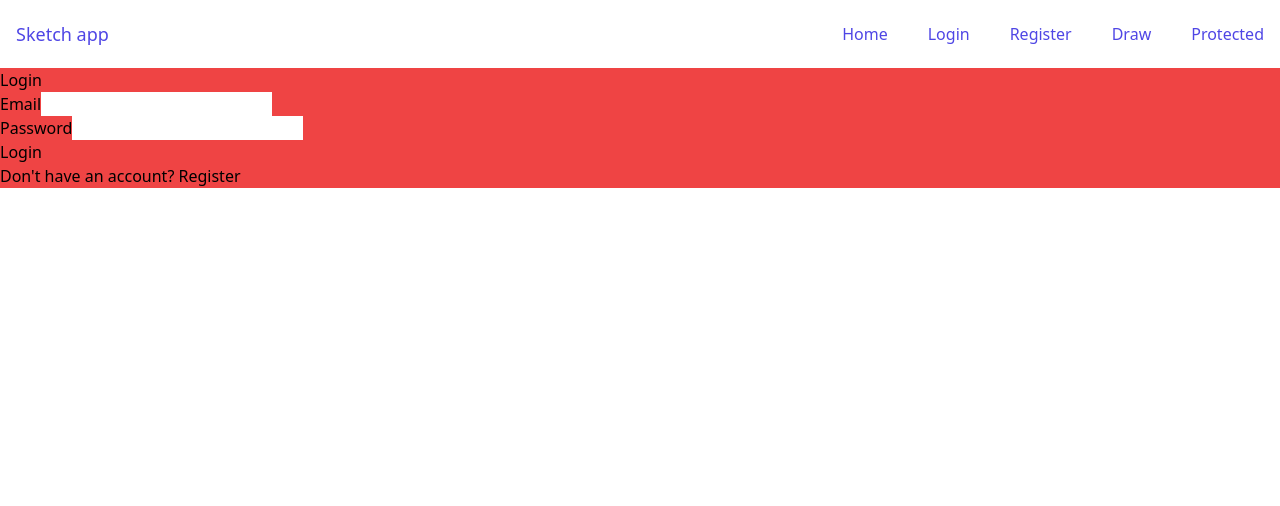
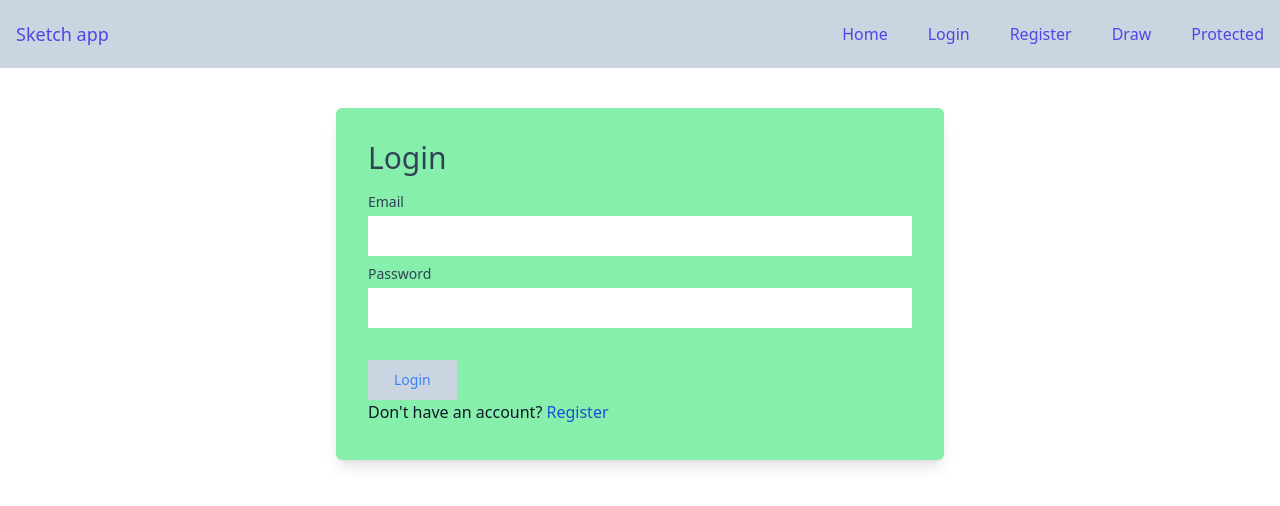
Before and after one commit to waddo4/fp-sketch-app, a Vue app: page /login in a window 1280 px wide. Shown: the top 506 px of the page. Built offline with nearby package versions, Linux system fonts and the light colour scheme; no server answers.

Commit message:
some basic styling

```diff
--- a/src/components/Navigation.vue
+++ b/src/components/Navigation.vue
@@ -1,5 +1,5 @@
 <template>
-    <header class="text-indigo-600">
+    <header class="text-indigo-600 bg-slate-300">
         <nav class="container py-5 px-4 flex flex-col gap-4 items-center sm:flex-row">
             <div class="flex items-center gap-x-4">
                 <h1 class="text-lg">Sketch app</h1>
--- a/src/views/HomeView.vue
+++ b/src/views/HomeView.vue
@@ -1,10 +1,29 @@
 <template>
-  <div>
-    <h1 class="text-3xl font-bold underline text-gray-900">This</h1>
-  </div>
+    <div class="max-w-screen-sm mx-auto px-4 py-10">
+      <div class="p-8 flex flex-col items-center bg-green-300 rounded-md shadow-lg ">
+             <h1 class=" flex text-3xl text-slate-700 mb-4 ">Sketch app</h1>
+
+             <router-link :to="{name: 'Login'}" custom v-slot="{ navigate }">
+              <button @click="navigate"
+                role="link"
+                class=" mt-6 py-2 px-6 rounded-sm text-sm text-blue-500 bg-slate-300 duration-200 border-solid border-purple-400 border-2 border-transparent hover:border-green-500 hover:bg-purple-400 hover:text-white">
+                Login
+              </button>
+             </router-link>
+
+             <router-link :to="{name: 'Register'}" custom v-slot="{ navigate }">
+              <button @click="navigate"
+                role="link"
+                class="mt-6 py-2 px-6 rounded-sm text-sm text-blue-500 bg-slate-300 duration-200 border-solid border-purple-400 border-2 border-transparent hover:border-green-500 hover:bg-purple-400 hover:text-white">
+                Register
+              </button>
+             </router-link>
+        </div>
+     </div>
 </template>
 
 <script>
+
 export default {
   name: "Home",
   components: {},
--- a/src/views/LoginView.vue
+++ b/src/views/LoginView.vue
@@ -1,26 +1,28 @@
 <template>
-    <div class="bg-red-500">
+    <div class="max-w-screen-sm mx-auto px-4 py-10">
          <!-- Error handling -->
-         <div v-if="errorMsg">
-             <p> {{ errorMsg }} </p>
+         <div v-if="errorMsg" class="mb-10 p-4 rounded-md bg-light-grey shadow-lg">
+             <p class="text-red-500"> {{ errorMsg }} </p>
          </div>
 
          <!-- Login form -->
-         <form @submit.prevent="signInWithEmail">
-             <h1>Login</h1>
-             <div>
-                 <label for="email">Email</label>
-                 <input type="text" required id="email" v-model="email">
+         <form @submit.prevent="signInWithEmail"
+         class="p-8 flex flex-col bg-green-300 rounded-md shadow-lg">
+             <h1 class="text-3xl text-slate-700 mb-4">Login</h1>
+             <div class="flex flex-col mb-2">
+                 <label for="email" class="mb-1 text-sm text-slate-700">Email</label>
+                 <input type="text" required class="p-2 text-gray-500 focus:outline-none" id="email" v-model="email">
              </div>
 
-             <div>
-                 <label for="password">Password</label>
-                 <input type="password" required id="password" v-model="password">
+             <div class="flex flex-col mb-2">
+                 <label for="password" class="mb-1 text-sm text-slate-700">Password</label>
+                 <input type="password" required class="p-2 text-gray-500 focus:outline-none" id="password" v-model="password">
              </div>
 
-             <button type="submit">Login</button>
+             <button type="submit"
+             class="mt-6 py-2 px-6 rounded-sm self-start text-sm text-blue-500 bg-slate-300 duration-200 border-solid border-purple-400 border-2 border-transparent hover:border-green-500 hover:bg-purple-400 hover:text-white">Login</button>
 
-             <p>Don't have an account? <router-link :to="{name: 'Register'}">Register</router-link></p>
+             <p class="mb-1 text-md text-slate-900">Don't have an account? <router-link :to="{name: 'Register'}" class="mb-1 text-md text-blue-700">Register</router-link></p>
          </form>
      </div>
    </template>
--- a/src/views/ProtectedView.vue
+++ b/src/views/ProtectedView.vue
@@ -1,18 +1,21 @@
 <template>
     <div>
-        {{ userSession.session }}
+        <p>Hello from protected</p>
     </div>
-    <button className="p-4 bg-blue-400 text-white rounded-xl hover:bg-blue-500" @click="logOut">
-        Sign Out
-    </button>
 </template>
 
 <script setup>
 import { supabase } from '../supabase/supabase';
-import { userSessionStore } from '../stores/userSession';
+import { onMounted, ref, toRefs } from 'vue'
 import router from '../router/index';
 // initialize userSession store
-const userSession = userSessionStore()
+// const props = defineProps(['session']);
+// const { session } = toRefs(props)
+
+// onMounted(() => {
+//     getProfile()
+// });
+
 // logout function
 const logOut = async () => {
     try {
--- a/src/views/RegisterView.vue
+++ b/src/views/RegisterView.vue
@@ -1,31 +1,31 @@
 <template>
-    <div>
+    <div class="max-w-screen-sm mx-auto px-4 py-10">
         <!-- Error handling -->
-        <div v-if="errorMsg">
-            <p> {{ errorMsg }} </p>
+        <div v-if="errorMsg" class="mb-10 p-4 rounded-md bg-light-grey shadow-lg">
+            <p class="text-red-500"> {{ errorMsg }} </p>
         </div>
 
         <!-- Registration form -->
-        <form @submit.prevent="register">
-            <h1>Register</h1>
-            <div>
-                <label for="email">Email</label>
-                <input type="text" required id="email" v-model="email">
+        <form @submit.prevent="register" class="p-8 flex flex-col bg-green-300 rounded-md shadow-lg">
+            <h1 class="text-3xl text-slate-700 mb-4">Register</h1>
+            <div class="flex flex-col mb-2">
+                <label for="email" class="mb-1 text-sm text-slate-700">Email</label>
+                <input type="text" required class="p-2 text-gray-500 focus:outline-none" id="email" v-model="email">
             </div>
 
-            <div>
-                <label for="password">Password</label>
-                <input type="password" required id="password" v-model="password">
+            <div class="flex flex-col mb-2">
+                <label for="password" class="mb-1 text-sm text-slate-700">Password</label>
+                <input type="password" required class="p-2 text-gray-500 focus:outline-none" id="password" v-model="password">
             </div>
 
-            <div>
-                <label for="confirmPassword">Confirm Password</label>
-                <input type="password" required id="confirmPassword" v-model="confirmPassword">
+            <div class="flex flex-col mb-2">
+                <label for="confirmPassword" class="mb-1 text-sm text-slate-700">Confirm Password</label>
+                <input type="password" required class="p-2 text-gray-500 focus:outline-none" id="confirmPassword" v-model="confirmPassword">
             </div>
 
-            <button type="submit">Register</button>
+            <button type="submit" class="mt-6 py-2 px-6 rounded-sm self-start text-sm text-blue-500 bg-slate-300 duration-200 border-solid border-purple-400 border-2 border-transparent hover:border-green-500 hover:bg-purple-400 hover:text-white">Register</button>
 
-            <p>Already have an account? <router-link :to="{name: 'Login'}">Login</router-link></p>
+            <p class="mb-1 text-md text-slate-900">Already have an account? <router-link :to="{name: 'Login'}" class="mb-1 text-md text-blue-700">Login</router-link></p>
         </form>
     </div>
   </template>
```
